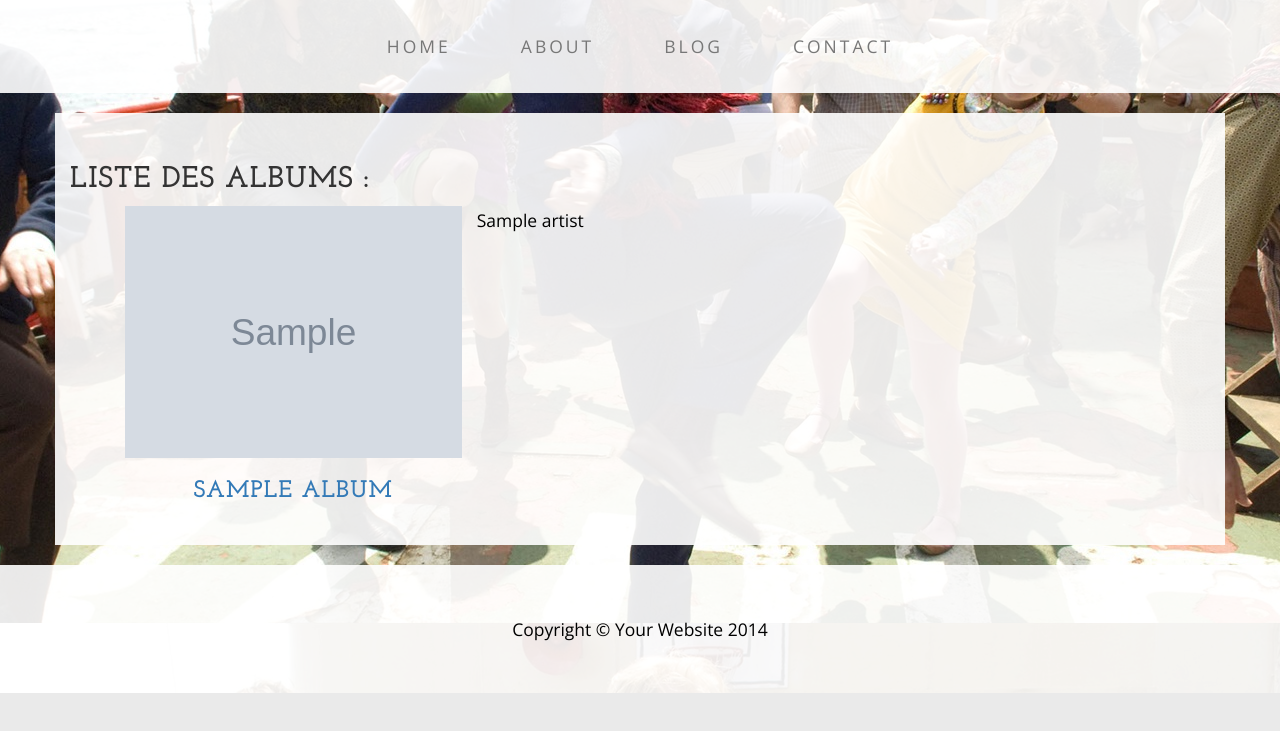
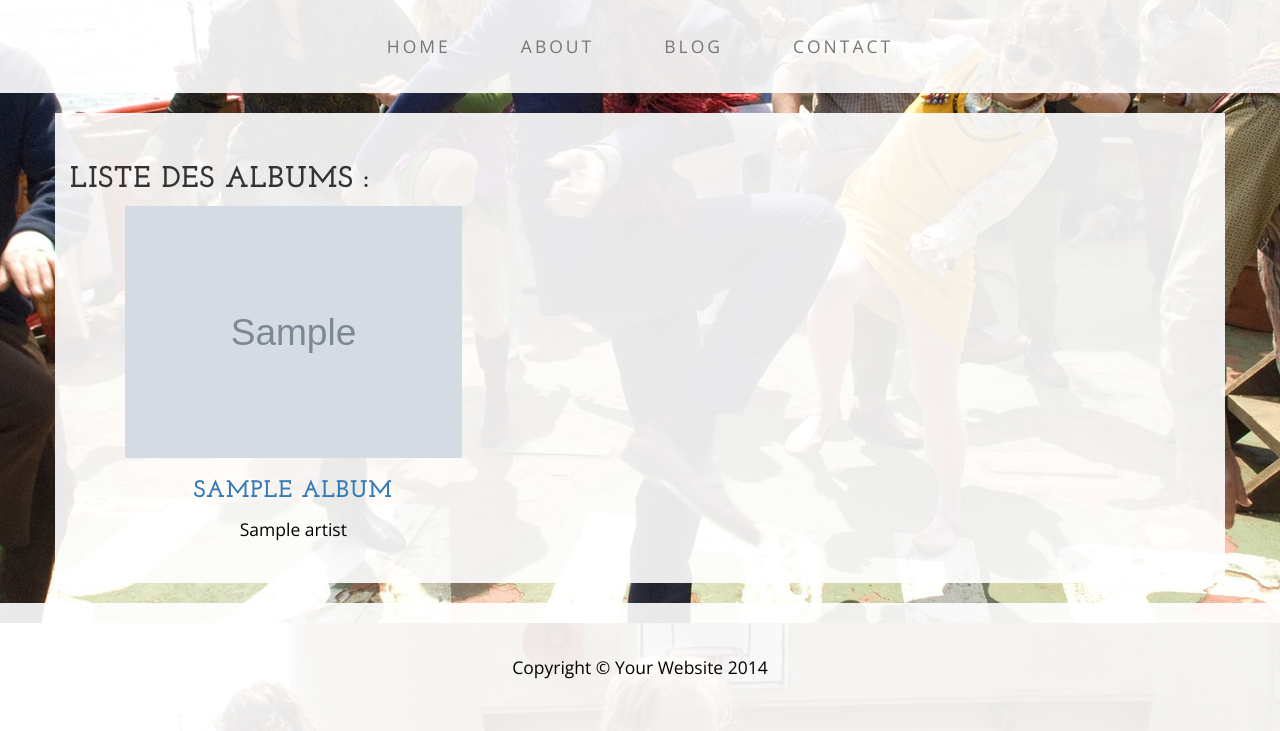
Before and after one commit to GuiBret/Disquaire_Django, a Django app: page / in a window 1280 px wide. Shown: the part 177-908 px from the top of the page. Before the commit the page ends 870 px from the top, so only its background shows below. Run offline with Django 3.2, Linux system fonts and the light colour scheme; tables that the repository leaves empty hold one stand-in row (values such as "Sample post"); grey boxes marked "Sample" are stand-in pictures; some libraries are stand-ins or nearby versions.

Commit message:
chore(list): changed list design
Change position of the author's name (now under the album's name)Add new
custom.css fileMake album's images take the whole possible space

```diff
--- /dev/null
+++ b/store/static/store/css/custom.css
@@ -0,0 +1,3 @@
+.img-albums {
+  width:100%;
+}
--- a/store/templates/store/list.html
+++ b/store/templates/store/list.html
@@ -4,18 +4,19 @@
   {% for album in albums %}
   <div class="col-sm-4 text-center">
       <a href="{% url 'store:detail' album_id=album.id%}">
-        <img class="img-responsive" src="{{album.picture}}" alt="{{album.title}}"  />
+        <img class="img-responsive img-albums" src="{{album.picture}}" alt="{{album.title}}"  />
       </a>
-      <a href = "/">
-        <h3><a href="/">{{album.title}}</a></h3>
-      </a>
+
+      <h3><a href="{% url 'store:detail' album_id=album.id%}">{{album.title}}</a></h3>
+
+      {% for artist in album.artists.all %}
+        <p>
+          {{artist.name}}
+        </p>
+
+        {% endfor %}
   </div>
-  {% for artist in album.artists.all %}
-    <p>
-      {{artist.name}}
-    </p>
 
-    {% endfor %}
 
     {% if forloop.counter|divisibleby:3 %}<div class="clearfix"></div>{% endif %}
 {% endfor %}
```
